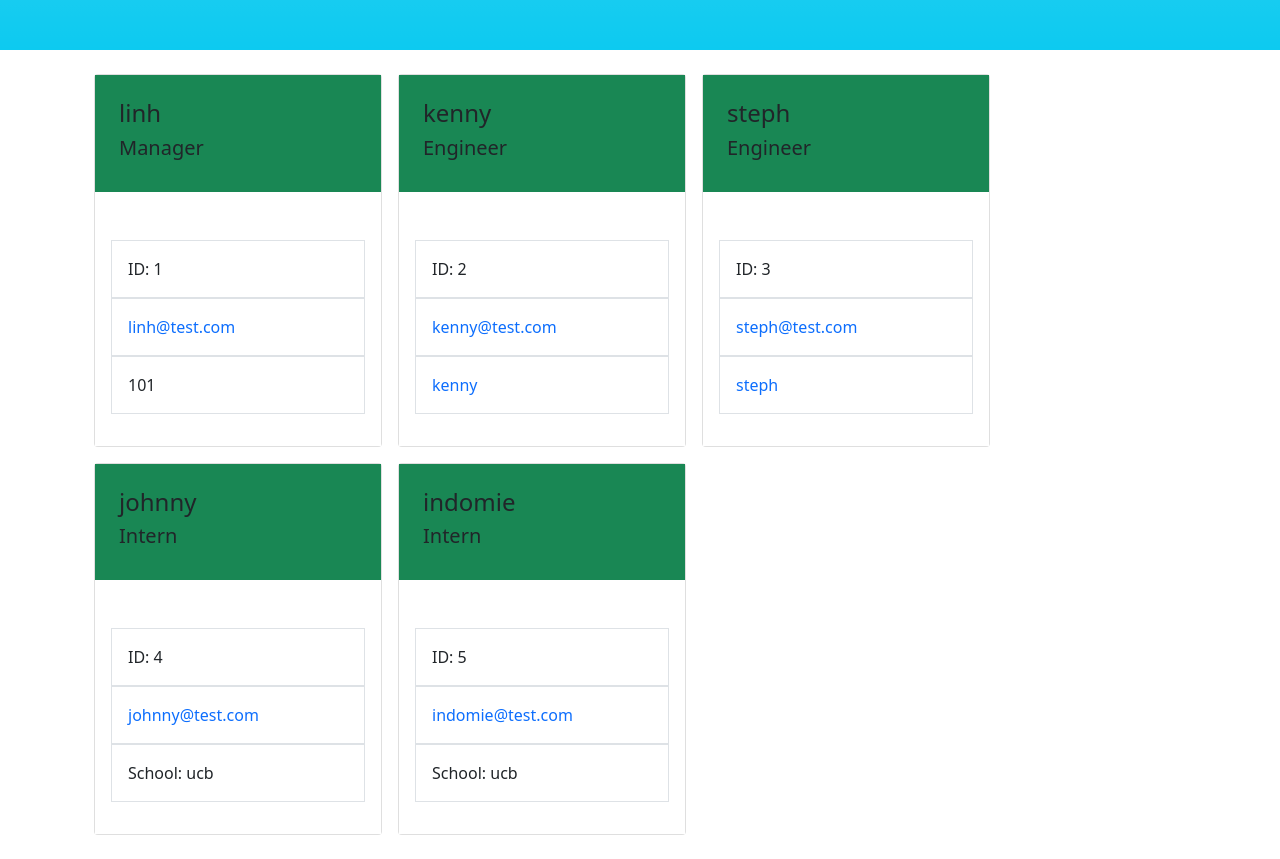
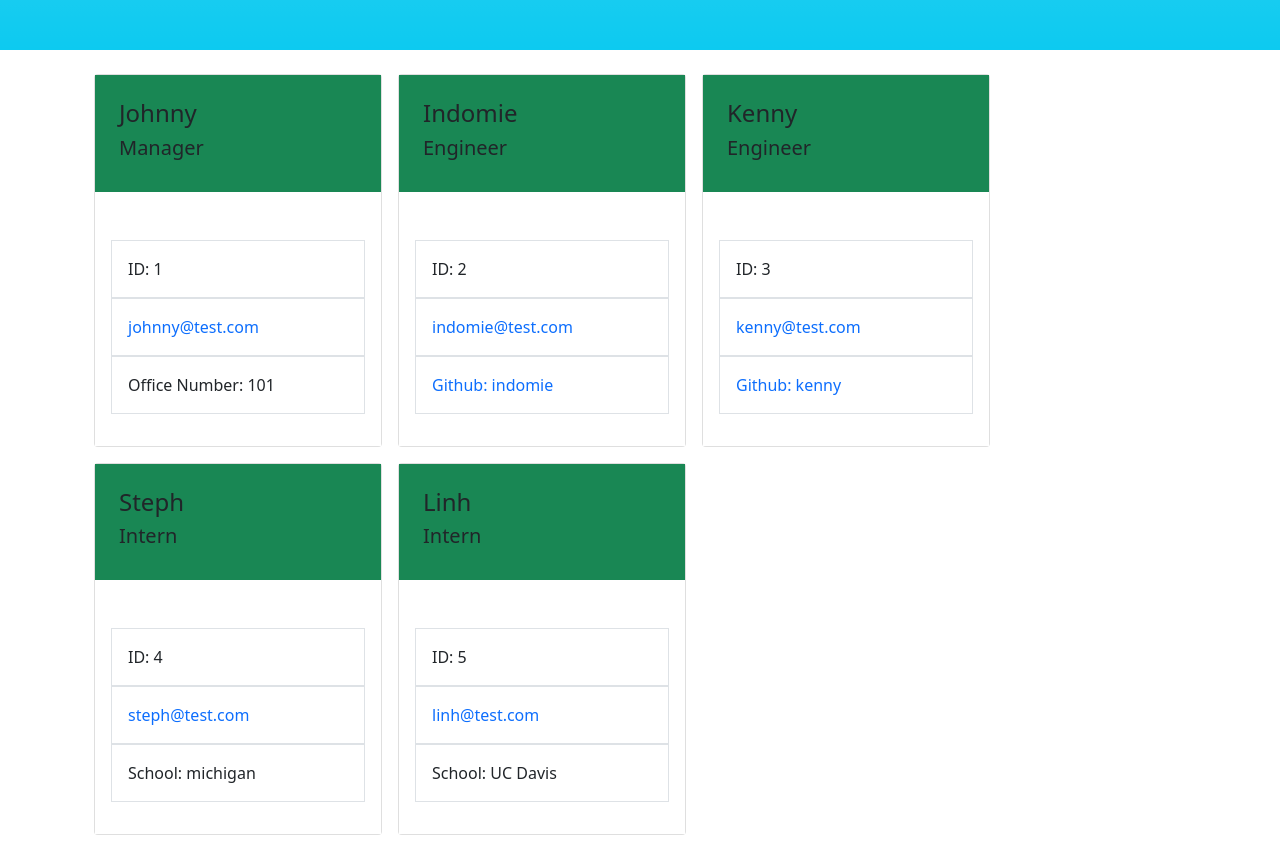
Before and after one commit to jtn-mcy/Team_Profile_Generator, a website: page dist/UCBerkleyExtensionBootcamp.html in a window 1280 px wide. Shown: the part 131-990 px from the top of the page. Drawn offline with nearby package versions, Linux system fonts and the light colour scheme.

```diff
--- a/dist/UCBerkleyExtensionBootcamp.html
+++ b/dist/UCBerkleyExtensionBootcamp.html
@@ -17,15 +17,15 @@
 
                 <div class="card m-2 p-0" style="width: 18rem; ">
                     <div class='bg-success p-4'>
-                        <h4 class="card-title">linh</h4>
+                        <h4 class="card-title">Johnny</h4>
                         <h5 class="card-title">Manager</h5>
                     </div>
                     <div class="card-body bg-white">
                         <p class="card-text ">
                             <p class='row flex-column'>
                                 <p class='col p-3 m-0 border'>ID: 1</p>
-                                <p class='col p-3 m-0 border'><a href='mailto:linh@test.com' style="text-decoration:none">linh@test.com</a></p>
-                                <p class='col p-3 m-0 border'>101</p>
+                                <p class='col p-3 m-0 border'><a href='mailto:johnny@test.com' style="text-decoration:none">johnny@test.com</a></p>
+                                <p class='col p-3 m-0 border'>Office Number: 101</p>
                             </p>
                         </p>
                     </div>
@@ -33,15 +33,15 @@
 
                     <div class="card m-2 p-0" style="width: 18rem; ">
                         <div class='bg-success p-4'>
-                            <h4 class="card-title">kenny</h4>
+                            <h4 class="card-title">Indomie</h4>
                             <h5 class="card-title">Engineer</h5>
                         </div>
                         <div class="card-body bg-white">
                             <p class="card-text ">
                                 <p class='row flex-column'>
                                     <p class='col p-3 m-0 border'>ID: 2</p>
-                                    <p class='col p-3 m-0 border'><a href='mailto:kenny@test.com' style="text-decoration:none">kenny@test.com</a></p>
-                                    <p class='col p-3 m-0 border'><a href="https://www.github.com/kenny" style='text-decoration:none;'>kenny</a></p>
+                                    <p class='col p-3 m-0 border'><a href='mailto:indomie@test.com' style="text-decoration:none">indomie@test.com</a></p>
+                                    <p class='col p-3 m-0 border'><a href="https://www.github.com/indomie" style='text-decoration:none;'>Github: indomie</a></p>
                                 </p>
                             </p>
                         </div>
@@ -49,15 +49,15 @@
 
                     <div class="card m-2 p-0" style="width: 18rem; ">
                         <div class='bg-success p-4'>
-                            <h4 class="card-title">steph</h4>
+                            <h4 class="card-title">Kenny</h4>
                             <h5 class="card-title">Engineer</h5>
                         </div>
                         <div class="card-body bg-white">
                             <p class="card-text ">
                                 <p class='row flex-column'>
                                     <p class='col p-3 m-0 border'>ID: 3</p>
-                                    <p class='col p-3 m-0 border'><a href='mailto:steph@test.com' style="text-decoration:none">steph@test.com</a></p>
-                                    <p class='col p-3 m-0 border'><a href="https://www.github.com/steph" style='text-decoration:none;'>steph</a></p>
+                                    <p class='col p-3 m-0 border'><a href='mailto:kenny@test.com' style="text-decoration:none">kenny@test.com</a></p>
+                                    <p class='col p-3 m-0 border'><a href="https://www.github.com/kenny" style='text-decoration:none;'>Github: kenny</a></p>
                                 </p>
                             </p>
                         </div>
@@ -65,15 +65,15 @@
 
                     <div class="card m-2 p-0" style="width: 18rem; ">
                         <div class='bg-success p-4'>
-                            <h4 class="card-title">johnny</h4>
+                            <h4 class="card-title">Steph</h4>
                             <h5 class="card-title">Intern</h5>
                         </div>
                         <div class="card-body bg-white">
                             <p class="card-text ">
                                 <p class='row flex-column'>
                                     <p class='col p-3 m-0 border'>ID: 4</p>
-                                    <p class='col p-3 m-0 border'><a href='mailto:johnny@test.com' style="text-decoration:none">johnny@test.com</a></p>
-                                    <p class='col p-3 m-0 border'>School: ucb</p>
+                                    <p class='col p-3 m-0 border'><a href='mailto:steph@test.com' style="text-decoration:none">steph@test.com</a></p>
+                                    <p class='col p-3 m-0 border'>School: michigan</p>
                                 </p>
                             </p>
                         </div>
@@ -81,15 +81,15 @@
 
                     <div class="card m-2 p-0" style="width: 18rem; ">
                         <div class='bg-success p-4'>
-                            <h4 class="card-title">indomie</h4>
+                            <h4 class="card-title">Linh</h4>
                             <h5 class="card-title">Intern</h5>
                         </div>
                         <div class="card-body bg-white">
                             <p class="card-text ">
                                 <p class='row flex-column'>
                                     <p class='col p-3 m-0 border'>ID: 5</p>
-                                    <p class='col p-3 m-0 border'><a href='mailto:indomie@test.com' style="text-decoration:none">indomie@test.com</a></p>
-                                    <p class='col p-3 m-0 border'>School: ucb</p>
+                                    <p class='col p-3 m-0 border'><a href='mailto:linh@test.com' style="text-decoration:none">linh@test.com</a></p>
+                                    <p class='col p-3 m-0 border'>School: UC Davis</p>
                                 </p>
                             </p>
                         </div>
```
Also changed, not shown: README.md.
